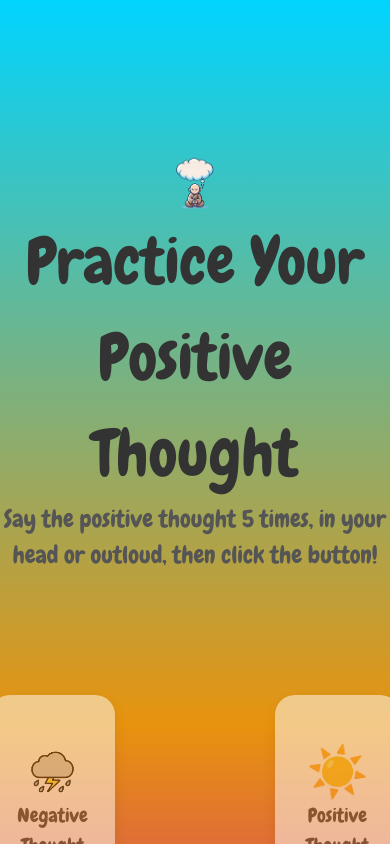
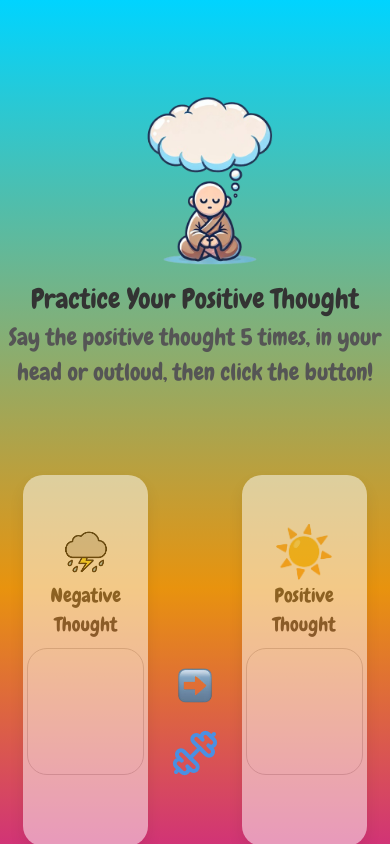
Before and after one commit to estebanrodriguez28/mind-mastery-react, a React (Vite) app: page /practice in a window 390 px wide. Shown: the top 844 px of the page. Built offline with nearby package versions, Linux system fonts and the light colour scheme; no server answers.

Commit message:
testing layout for gold thought on phone

```diff
--- a/src/Components/Practice.jsx
+++ b/src/Components/Practice.jsx
@@ -196,10 +196,10 @@ function Practice() {
                 {
                     showSuccess ? (
                         <>
-                            <img src={monk} className='monk_normal3'></img>
+                            <img src={monk} className='monk_logo'></img>
                             <Confetti numberOfPieces={200} />
-                            <h1 className="sub_sec">Congratulations!</h1>
-                            <p className="subtitle">You turned your negative thought positive!</p>
+                            <h1 className="sub_seca3">Congratulations!</h1>
+                            <p className="subtitlea">You turned your negative thought positive!</p>
                             <div className='pthought-card2' style={{ opacity: p_opacity }}>
                                 <img src={sun} className={`sun-image2 sun-glow`}></img>
                                 <h3> Positive Thought </h3>
@@ -220,9 +220,9 @@ function Practice() {
                     ) : (
 
                         <>
-                            <img src={monk} className='monk_normal3' onClick={() => editPage(thoughtId)}></img>
-                            <h1 className="sub_sec">Practice Your Positive Thought</h1>
-                            <p className="subtitle">Say the positive thought 5 times, in your head or outloud, then click the button!</p>
+                            <img src={monk} className='monk_logo' onClick={() => editPage(thoughtId)}></img>
+                            <h1 className="sub_seca3">Practice Your Positive Thought</h1>
+                            <p className="subtitlea">Say the positive thought 5 times, in your head or outloud, then click the button!</p>
 
 
 
@@ -255,9 +255,9 @@ function Practice() {
                                 </div>
 
 
-                                <div className='convert2'>
+                                <div className='convert'>
 
-                                    <img src={arrow} className='arrow_img2'></img>
+                                    <img src={arrow} className='arrow_img3'></img>
 
 
                                     <button
```
